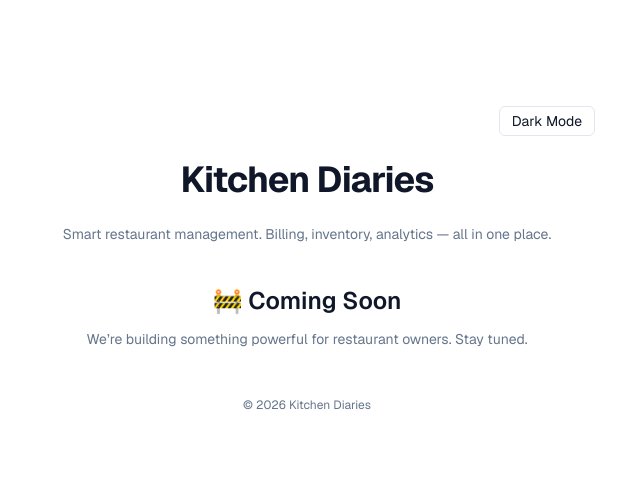
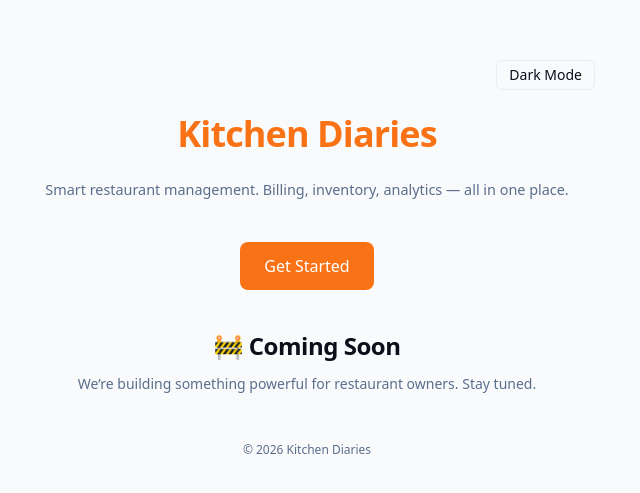
Before and after one commit to Rounak-Natta/kd-app, a Next.js app: page / in a window 1280 px wide. Shown: the part 141-634 px from the top of the page, without its empty margins (333-973 px from the left). Built offline with nearby package versions, Linux system fonts and the light colour scheme.

Commit message:
Started UI/UX

```diff
--- a/src/app/globals.css
+++ b/src/app/globals.css
@@ -1,79 +1,98 @@
 @import "tailwindcss";
 
 /* =========================
-   🎨 DESIGN TOKENS
+   🎨 DESIGN TOKENS – LIGHT MODE (CLEAN & CRISP)
 ========================= */
 
 :root {
-  /* Fonts */
-  --font-sans: "Inter", "Poppins", system-ui, sans-serif;
-  --font-mono: "Roboto Mono", monospace;
-
-  /* Radius */
   --radius: 0.75rem;
 
-  /* Core Colors (HSL for Tailwind v4) */
-  --background: 0 0% 100%;
-  --foreground: 222 47% 11%;
+  --background: #f9fafb;
+  --foreground: #0a0f1a;
 
-  --primary: 24 95% 53%;
-  --primary-foreground: 0 0% 100%;
+  --card: #ffffff;
+  --card-foreground: #0a0f1a;
 
-  --secondary: 210 40% 96%;
-  --secondary-foreground: 222 47% 11%;
+  --secondary: #f1f4f9;
+  --secondary-foreground: #1e293b;
 
-  --muted: 210 40% 96%;
-  --muted-foreground: 215 16% 47%;
+  --muted: #f0f2f6;
+  --muted-foreground: #5b6e8c;
 
-  --border: 214 32% 91%;
+  --border: #e6edf4;
+  --input: #e6edf4;
+  --ring: #f97316;
 
-  /* Status */
-  --success: 142 71% 45%;
-  --danger: 0 84% 60%;
-  --warning: 45 93% 47%;
-  --info: 217 91% 60%;
+  --primary: #f97316;
+  --primary-hover: #ea580c;
+  --primary-foreground: #ffffff;
+
+  --success: #22c55e;
+  --danger: #ef4444;
+  --warning: #eab308;
+  --info: #3b82f6;
 }
 
 /* =========================
-   🌙 DARK MODE (class-based)
+   🌙 DARK MODE – COOL SLATE-BLUE (COMPLETELY DIFFERENT)
+   No warm tones – clean, modern, high contrast
 ========================= */
 
 .dark {
-  --background: 222 47% 11%;
-  --foreground: 210 40% 98%;
+  --background: #0a0c10;          /* deep slate – not black, not warm */
+  --foreground: #eceff4;
 
-  --secondary: 217 33% 17%;
-  --secondary-foreground: 210 40% 98%;
+  --card: #14181f;
+  --card-foreground: #eceff4;
 
-  --muted: 217 33% 17%;
-  --muted-foreground: 215 20% 65%;
+  --secondary: #1e2430;
+  --secondary-foreground: #d8dee9;
 
-  --border: 217 33% 17%;
+  --muted: #11161c;
+  --muted-foreground: #8a9bb0;
+
+  --border: #232a36;
+  --input: #232a36;
+
+  --primary: #f97316;             /* orange brand unchanged – pops beautifully on cool slate */
+  --primary-hover: #ffa15e;
+  --primary-foreground: #ffffff;
+
+  --success: #2ecc71;
+  --danger: #e74c3c;
+  --warning: #f1c40f;
+  --info: #5dade2;
 }
 
 /* =========================
-   🎯 THEME MAPPING (Tailwind v4)
+   🎯 TAILWIND v4 THEME
 ========================= */
 
-@theme inline {
-  --color-background: hsl(var(--background));
-  --color-foreground: hsl(var(--foreground));
+@theme {
+  --color-background: var(--background);
+  --color-foreground: var(--foreground);
 
-  --color-primary: hsl(var(--primary));
-  --color-primary-foreground: hsl(var(--primary-foreground));
+  --color-card: var(--card);
+  --color-card-foreground: var(--card-foreground);
 
-  --color-secondary: hsl(var(--secondary));
-  --color-secondary-foreground: hsl(var(--secondary-foreground));
+  --color-primary: var(--primary);
+  --color-primary-hover: var(--primary-hover);
+  --color-primary-foreground: var(--primary-foreground);
 
-  --color-muted: hsl(var(--muted));
-  --color-muted-foreground: hsl(var(--muted-foreground));
+  --color-secondary: var(--secondary);
+  --color-secondary-foreground: var(--secondary-foreground);
 
-  --color-border: hsl(var(--border));
+  --color-muted: var(--muted);
+  --color-muted-foreground: var(--muted-foreground);
 
-  --color-success: hsl(var(--success));
-  --color-danger: hsl(var(--danger));
-  --color-warning: hsl(var(--warning));
-  --color-info: hsl(var(--info));
+  --color-border: var(--border);
+  --color-input: var(--input);
+  --color-ring: var(--ring);
+
+  --color-success: var(--success);
+  --color-danger: var(--danger);
+  --color-warning: var(--warning);
+  --color-info: var(--info);
 
   --radius: var(--radius);
 }
@@ -83,45 +102,58 @@
 ========================= */
 
 @layer base {
-  * {
-    border-color: var(--color-border);
-  }
-
-  html, body {
-    background: var(--color-background);
-    color: var(--color-foreground);
-    font-family: var(--font-sans);
-    -webkit-font-smoothing: antialiased;
-    -moz-osx-font-smoothing: grayscale;
+  html {
+    background: var(--background);
+    color: var(--foreground);
   }
 
   body {
+    font-family: system-ui, -apple-system, 'Segoe UI', Roboto, Helvetica, Arial, sans-serif;
     min-height: 100vh;
+    -webkit-font-smoothing: antialiased;
   }
 
-  /* Typography */
-  h1 { font-size: 1.875rem; font-weight: 600; }
+  h1, h2, h3, h4 {
+    font-family: system-ui, -apple-system, 'Segoe UI', Roboto, Helvetica, Arial, sans-serif;
+    letter-spacing: -0.02em;
+  }
+
+  h1 { font-size: 2rem; font-weight: 600; }
   h2 { font-size: 1.5rem; font-weight: 600; }
   h3 { font-size: 1.25rem; font-weight: 600; }
   h4 { font-size: 1.125rem; font-weight: 500; }
 
   p {
-    color: var(--color-muted-foreground);
-    font-size: 0.875rem;
+    color: var(--muted-foreground);
+    font-size: 0.9rem;
+    line-height: 1.6;
   }
 
   a {
-    color: var(--color-primary);
-    transition: opacity 0.2s ease;
+    color: var(--primary);
+    transition: 0.2s ease;
   }
 
   a:hover {
-    opacity: 0.8;
+    color: var(--primary-hover);
   }
 
   button {
-    transition: all 0.2s ease;
     cursor: pointer;
+    font-weight: 500;
+    transition: 0.2s ease;
+  }
+
+  input, textarea {
+    background: transparent;
+    outline: none;
+    font-family: system-ui, -apple-system, 'Segoe UI', Roboto, Helvetica, Arial, sans-serif;
+  }
+
+  *:focus-visible {
+    outline: 2px solid var(--ring);
+    outline-offset: 2px;
+    border-radius: calc(var(--radius) * 0.5);
   }
 }
 
@@ -130,8 +162,29 @@
 ========================= */
 
 @layer utilities {
-  .text-success { color: var(--color-success); }
-  .text-danger { color: var(--color-danger); }
-  .text-warning { color: var(--color-warning); }
-  .text-info { color: var(--color-info); }
+  /* Backgrounds */
+  .bg-background { background: var(--background); }
+  .bg-card { background: var(--card); }
+  .bg-primary { background: var(--primary); }
+  .bg-primary-hover:hover { background: var(--primary-hover); }
+  .bg-secondary { background: var(--secondary); }
+  .bg-muted { background: var(--muted); }
+
+  /* Text colors */
+  .text-foreground { color: var(--foreground); }
+  .text-card-foreground { color: var(--card-foreground); }
+  .text-primary { color: var(--primary); }
+  .text-primary-foreground { color: var(--primary-foreground); }
+  .text-secondary-foreground { color: var(--secondary-foreground); }
+  .text-muted-foreground { color: var(--muted-foreground); }
+
+  /* Status text */
+  .text-success { color: var(--success); }
+  .text-danger { color: var(--danger); }
+  .text-warning { color: var(--warning); }
+  .text-info { color: var(--info); }
+
+  /* Borders & rings */
+  .border-base { border: 1px solid var(--border); }
+  .ring-focus { box-shadow: 0 0 0 2px var(--ring); }
 }
--- a/src/app/layout.tsx
+++ b/src/app/layout.tsx
@@ -1,19 +1,29 @@
 import type { Metadata } from "next";
-import { Geist, Geist_Mono } from "next/font/google";
+import { Geist, Geist_Mono, DM_Sans } from "next/font/google";
 import "./globals.css";
 
+/* =========================
+   🔤 FONTS
+========================= */
+
 const fontSans = Geist({
+  subsets: ["latin"],
   variable: "--font-sans",
-  subsets: ["latin"],
 });
 
 const fontMono = Geist_Mono({
+  subsets: ["latin"],
   variable: "--font-mono",
+});
+
+const fontHeading = DM_Sans({
   subsets: ["latin"],
+  variable: "--font-heading",
+  weight: ["400", "500", "600", "700"],
 });
 
 /* =========================
-   📌 METADATA (SEO READY)
+   📌 METADATA
 ========================= */
 
 export const metadata: Metadata = {
@@ -35,8 +45,9 @@ export const metadata: Metadata = {
   ],
 
   authors: [{ name: "Kitchen Diaries Team" }],
+  creator: "Kitchen Diaries",
 
-  creator: "Kitchen Diaries",
+  metadataBase: new URL("https://kitchendiaries.app"),
 
   openGraph: {
     title: "Kitchen Diaries",
@@ -47,9 +58,26 @@ export const metadata: Metadata = {
     locale: "en_IN",
     type: "website",
   },
+};
 
-  metadataBase: new URL("https://kitchendiaries.app"),
-};
+/* =========================
+   🌙 THEME INIT (NO FLICKER)
+========================= */
+
+const themeScript = `
+(function () {
+  try {
+    const stored = localStorage.getItem("theme");
+    const system = window.matchMedia("(prefers-color-scheme: dark)").matches ? "dark" : "light";
+    const theme = stored || system;
+    if (theme === "dark") {
+      document.documentElement.classList.add("dark");
+    } else {
+      document.documentElement.classList.remove("dark");
+    }
+  } catch (e) {}
+})();
+`;
 
 /* =========================
    🧱 ROOT LAYOUT
@@ -64,8 +92,12 @@ export default function RootLayout({
     <html
       lang="en"
       suppressHydrationWarning
-      className={`${fontSans.variable} ${fontMono.variable}`}
+      className={`${fontSans.variable} ${fontMono.variable} ${fontHeading.variable}`}
     >
+      <head>
+        <script dangerouslySetInnerHTML={{ __html: themeScript }} />
+      </head>
+
       <body className="min-h-screen bg-background text-foreground antialiased">
         {children}
       </body>
--- a/src/app/page.tsx
+++ b/src/app/page.tsx
@@ -40,14 +40,14 @@ export default function Home() {
         <div className="flex justify-end">
           <button
             onClick={toggleTheme}
-            className="rounded-md border px-3 py-1 text-sm"
+            className="rounded-md border-base px-3 py-1 text-sm hover:bg-secondary"
           >
             {isDark ? "Light Mode" : "Dark Mode"}
           </button>
         </div>
 
-        {/* Logo / App Name */}
-        <h1 className="text-4xl font-bold tracking-tight">
+        {/* Logo */}
+        <h1 className="text-4xl font-bold tracking-tight text-primary">
           Kitchen Diaries
         </h1>
 
@@ -55,6 +55,13 @@ export default function Home() {
         <p className="text-muted-foreground">
           Smart restaurant management. Billing, inventory, analytics — all in one place.
         </p>
+
+        {/* CTA Button (THIS WILL SHOW YOUR BRAND 🔥) */}
+        <div className="pt-4">
+          <button className="bg-primary text-primary-foreground px-6 py-3 rounded-lg hover:bg-primary-hover transition">
+            Get Started
+          </button>
+        </div>
 
         {/* Coming Soon */}
         <div className="mt-10 space-y-3">
```
Also changed, not shown: src/app/(auth)/layout.tsx (added), src/app/(auth)/login/page.tsx (added).
